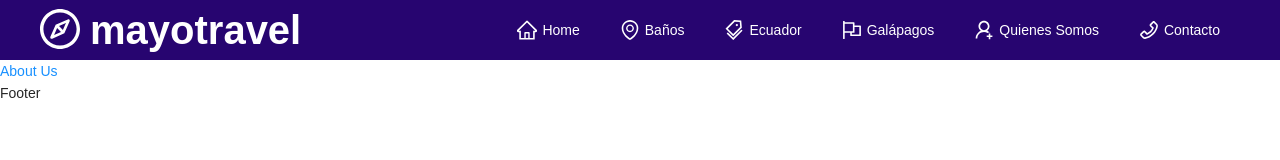
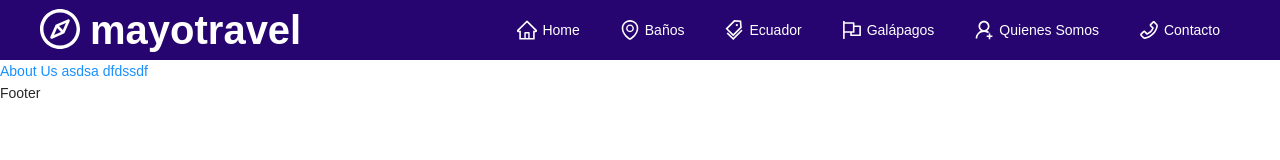
Before and after one commit to patriciomayorga/mayotravel, a Next.js app: page / in a window 1280 px wide. Shown: the top 160 px of the page. Built offline with nearby package versions, Linux system fonts and the light colour scheme.

Commit message:
agregando texto

```diff
--- a/src/pages/index.js
+++ b/src/pages/index.js
@@ -7,7 +7,7 @@ export default function HomePage() {
     <div>
       <Header />
       <Link href='/about'>
-        <a>About Us</a>
+        <a>About Us asdsa dfdssdf</a>
       </Link>
     </div>
   );
```
